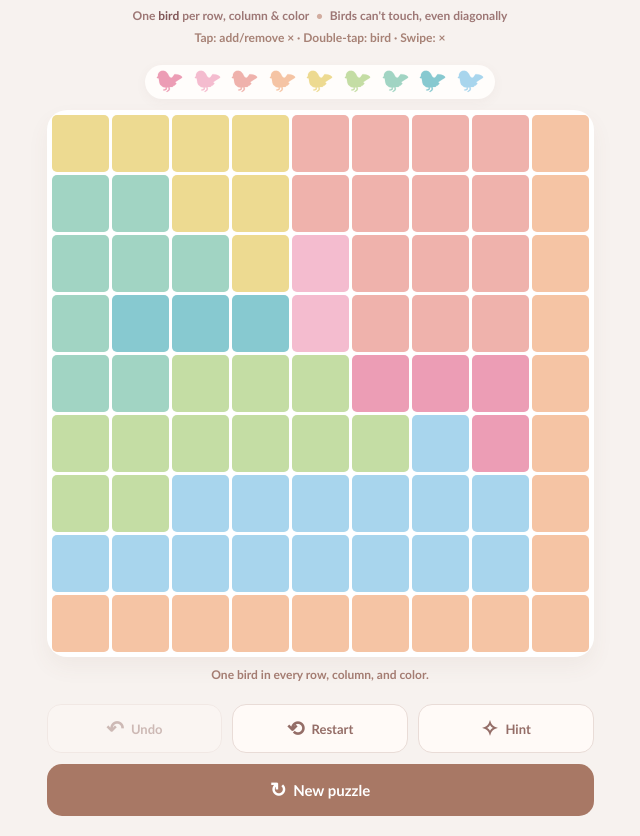
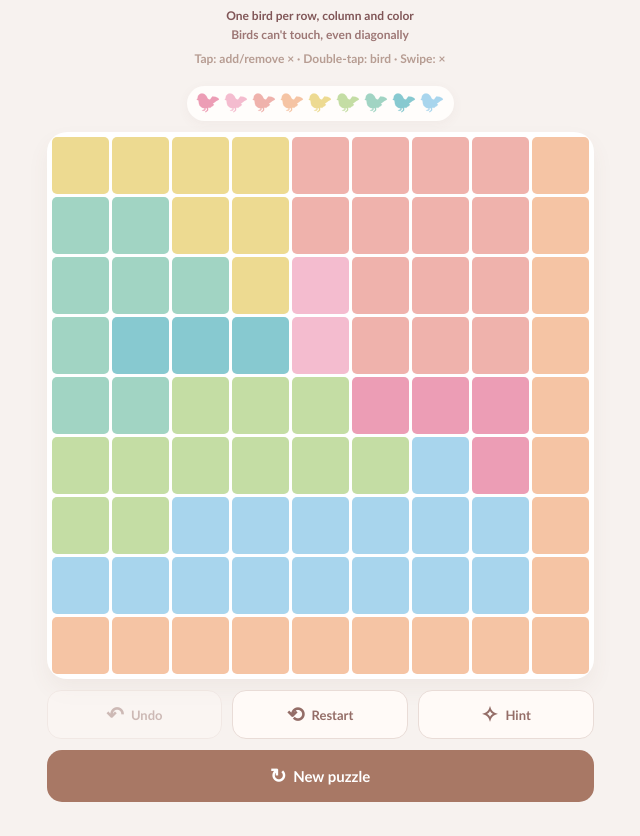
Before and after one commit to 3dtiamaria/birdoku, a plain HTML site: page index.html in a window 1280 px wide. Shown: the part 122-958 px from the top of the page, without its empty margins (320-960 px from the left). Drawn offline with Linux system fonts and the light colour scheme.

Commit message:
Add files via upload

```diff
--- a/app.js
+++ b/app.js
@@ -43,7 +43,7 @@
   function tell(text, duration = 3500) {
     message.textContent = text;
     if (messageTimeout) clearTimeout(messageTimeout);
-    if (duration) messageTimeout = setTimeout(() => { message.textContent = 'One bird in every row, column, and color.'; }, duration);
+    if (duration) messageTimeout = setTimeout(() => { message.textContent = ''; }, duration);
   }
 
   function save() {
@@ -85,6 +85,10 @@
       if (state.marks[i] === 'bird') placedColors.add(state.regions[i]);
     }
     progress.style.setProperty('--progress-count', String(n));
+    const progressSize = n <= 8 ? 28 : n === 9 ? 27 : n === 10 ? 26 : n === 11 ? 24 : 23;
+    const progressGap = n <= 9 ? 1 : 0;
+    progress.style.setProperty('--progress-size', `${progressSize}px`);
+    progress.style.setProperty('--progress-gap', `${progressGap}px`);
     progress.setAttribute('aria-label', `${placedColors.size} of ${n} bird colors completed`);
     // Order the same colors as the board into a warm-to-cool rainbow strip.
     const rainbowOrder = Array.from({length: n}, (_, i) => i);
@@ -215,7 +219,7 @@
     dialog.classList.add('hidden');
     save();
     render();
-    tell(`Find ${size} birds!`);
+    tell('', 0);
   }
 
   function starterFor(size) {
--- a/index.html
+++ b/index.html
@@ -22,7 +22,7 @@
       </div>
     </header>
 
-    <div class="rules">One <strong>bird</strong> per row, column &amp; color <span class="rule-dot">•</span> Birds can't touch, even diagonally<div class="swipe-note">Tap: add/remove × · Double-tap: bird · Swipe: ×</div></div>
+    <div class="rules"><div class="rule-main">One <strong>bird</strong> per row, column and color</div><div class="rule-sub">Birds can't touch, even diagonally</div><div class="swipe-note">Tap: add/remove × · Double-tap: bird · Swipe: ×</div></div>
 
     <div class="rainbow-progress" id="progress" role="img" aria-label="Bird colors to find"></div>
 
@@ -30,7 +30,7 @@
       <div class="board" id="board" role="group" aria-label="Birdoku grid"></div>
     </section>
 
-    <div class="message" id="message" aria-live="polite">Tap to add/remove × · Double-tap for a bird · Swipe to cross out squares.</div>
+    <div class="message" id="message" aria-live="polite"></div>
 
     <nav class="actions" aria-label="Game actions">
       <button type="button" id="undo"><span aria-hidden="true">↶</span> Undo</button>
--- a/style.css
+++ b/style.css
@@ -34,15 +34,16 @@ h1 { font-size: clamp(27px, 7vw, 35px); line-height: 1.02; margin: 0; font-weigh
 .new-button { background: #a87865; border: 0; border-radius: 13px; height: 43px; color: #fff; font-size: 14px; font-weight: 800; padding: 0 17px; white-space: nowrap; }
 .new-button span { margin-right: 3px; font-size: 20px; vertical-align: -1px; }
 .new-button:active { background: #956553; transform: translateY(1px); }
-.rules { text-align: center; font-size: 12px; line-height: 1.5; color: #9d7775; font-weight: 600; margin: 17px 6px 16px; }
+.rules { text-align: center; font-size: 12px; line-height: 1.45; color: #9d7775; font-weight: 600; margin: 17px 6px 16px; }
 .rules strong { color: var(--brown); }
-.swipe-note { margin-top: 4px; color: #a78276; }
-.rule-dot { padding: 0 4px; color: #d2ada0; }
+.rule-main { color: var(--brown); font-weight: 800; }
+.rule-sub { margin-top: 2px; color: #9d7775; font-weight: 700; }
+.swipe-note { margin-top: 7px; color: #b79d93; font-weight: 600; }
 /* One pastel silhouette for each color; brown means a bird was placed. */
-.rainbow-progress { --progress-count: 10; width: min(100%, 350px); margin: 0 auto 11px; padding: 4px 6px; min-height: 30px; display: grid; grid-template-columns: repeat(var(--progress-count), minmax(0,1fr)); align-items: center; gap: 0; background: #fffdfb; border-radius: 999px; box-shadow: 0 3px 12px rgba(126, 84, 72, .05); }
-.rainbow-bird { position: relative; display: grid; place-items: center; min-width: 0; height: 26px; color: var(--bird-color); transition: color .18s, transform .18s; }
+.rainbow-progress { --progress-count: 10; --progress-size: 26px; --progress-gap: 1px; width: fit-content; max-width: 100%; margin: 0 auto 11px; padding: 4px 8px; min-height: 30px; display: flex; align-items: center; justify-content: center; gap: var(--progress-gap); background: #fffdfb; border-radius: 999px; box-shadow: 0 3px 12px rgba(126, 84, 72, .05); }
+.rainbow-bird { position: relative; display: grid; place-items: center; min-width: 0; width: var(--progress-size); height: var(--progress-size); color: var(--bird-color); transition: color .18s, transform .18s; }
 .rainbow-bird.is-found { color: var(--bird-brown); transform: translateY(-1px); }
-.rainbow-bird .bird-drawing { width: 88%; max-height: 26px; height: 88%; }
+.rainbow-bird .bird-drawing { width: 88%; max-height: var(--progress-size); height: 88%; }
 .rainbow-bird .bird-eye { display: none; }
 .rainbow-bird .progress-dot { display: none; }
 .rainbow-bird.is-found .progress-dot { display: block; position: absolute; right: 2px; bottom: 1px; width: 9px; height: 9px; border-radius: 50%; background: var(--bird-color); border: 1.5px solid #fffdfb; box-shadow: 0 1px 2px rgba(97, 69, 63, .14); }
@@ -63,7 +64,8 @@ h1 { font-size: clamp(27px, 7vw, 35px); line-height: 1.02; margin: 0; font-weigh
 .cell.is-error { animation: error-wiggle .25s ease-in-out 2; box-shadow: inset 0 0 0 3px #cc6a67; }
 @keyframes hint-pulse { 50% { filter: saturate(1.6) brightness(1.08); } }
 @keyframes error-wiggle { 25% { transform: translateX(-2px); } 75% { transform: translateX(2px); } }
-.message { min-height: 36px; display: flex; justify-content: center; align-items: center; text-align: center; padding: 6px; color: #a47c72; font-size: 12px; font-weight: 700; }
+.message { min-height: 0; display: flex; justify-content: center; align-items: center; text-align: center; padding: 0; margin: 0; color: #a47c72; font-size: 12px; font-weight: 700; }
+.message:not(:empty) { min-height: 32px; padding: 6px; margin-top: 2px; }
 .actions { display: flex; gap: 10px; margin: 11px 0; }
 .actions button { flex: 1; border: 1px solid #e9dcd7; border-radius: 14px; background: #fffaf7; min-height: 49px; color: #946d67; font-size: 13px; font-weight: 800; }
 .actions button span { font-size: 21px; vertical-align: -2px; margin-right: 4px; }
```
